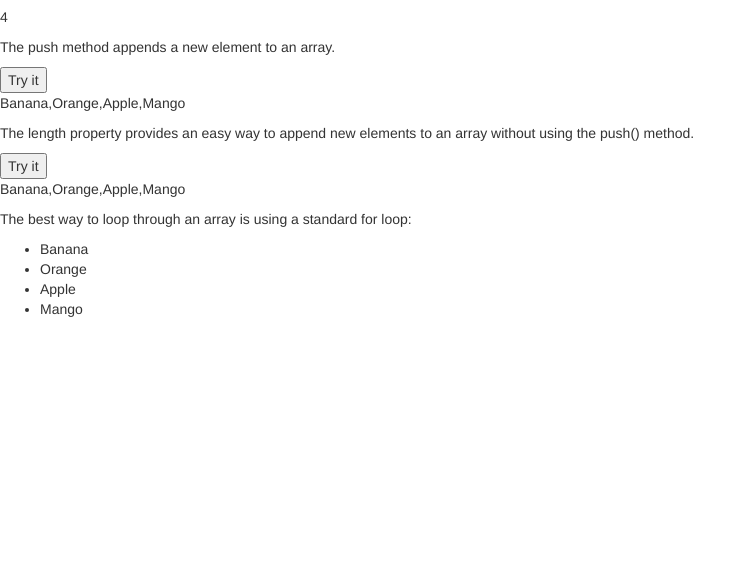
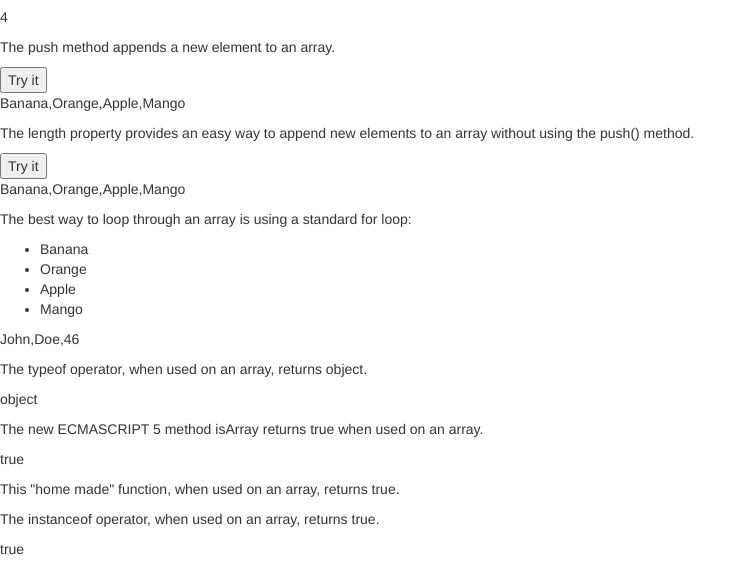
Before and after one commit to ge01/JS1300Arrays, a plain HTML site: page index.html in a window 1280 px wide. Shown: the part 502-1071 px from the top of the page, without its empty margins (0-756 px from the left). Before the commit the page ends 831 px from the top, so only its background shows below. Drawn offline with nearby package versions, Linux system fonts and the light colour scheme.

Commit message:
how to recognize an array

```diff
--- a/app.js
+++ b/app.js
@@ -74,3 +74,29 @@ for (i = 0; i < fLen; i++) {
 }
 text += "</ul>";
 document.getElementById("loop-array").innerHTML = text;
+
+/****************************************************
+*                Associative Arrays                 *
+****************************************************/
+var person2 = [];
+person2[0] = "John";
+person2[1] = "Doe";
+person2[2] = 46;
+document.getElementById("assoc-array").innerHTML = person2;
+
+/****************************************************
+*              How to Recognize an Array            *
+****************************************************/
+var fruits3 = ["Banana", "Orange", "Apple", "Mango"];
+document.getElementById("typeof-array").innerHTML = typeof fruits3;
+
+// Solution 1:
+document.getElementById("is-array").innerHTML = Array.isArray(fruits3);
+
+// Solution 2:
+function isArray(x) {
+    return x.constructor.toString().indexOf("is-array2") > -1;
+}
+
+// Solution 3:
+document.getElementById("inst-array").innerHTML = fruits3 instanceof Array;
--- a/index.html
+++ b/index.html
@@ -57,7 +57,21 @@
     <p>The best way to loop through an array is using a standard for loop:</p>
     <p id="loop-array"></p>
 
+    <!--Associative Arrays-->
+    <p id="assoc-array"></p>
 
+    <!--How to Recognize an Array-->
+    <p>The typeof operator, when used on an array, returns object.</p>
+    <p id="typeof-array"></p>
+
+    <p>The new ECMASCRIPT 5 method isArray returns true when used on an array.</p>
+    <p id="is-array"></p>
+
+    <p>This "home made" function, when used on an array, returns true.</p>
+    <p id="is-array2"></p>
+
+    <p>The instanceof operator, when used on an array, returns true.</p>
+    <p id="inst-array"></p>
 
 
 
```
